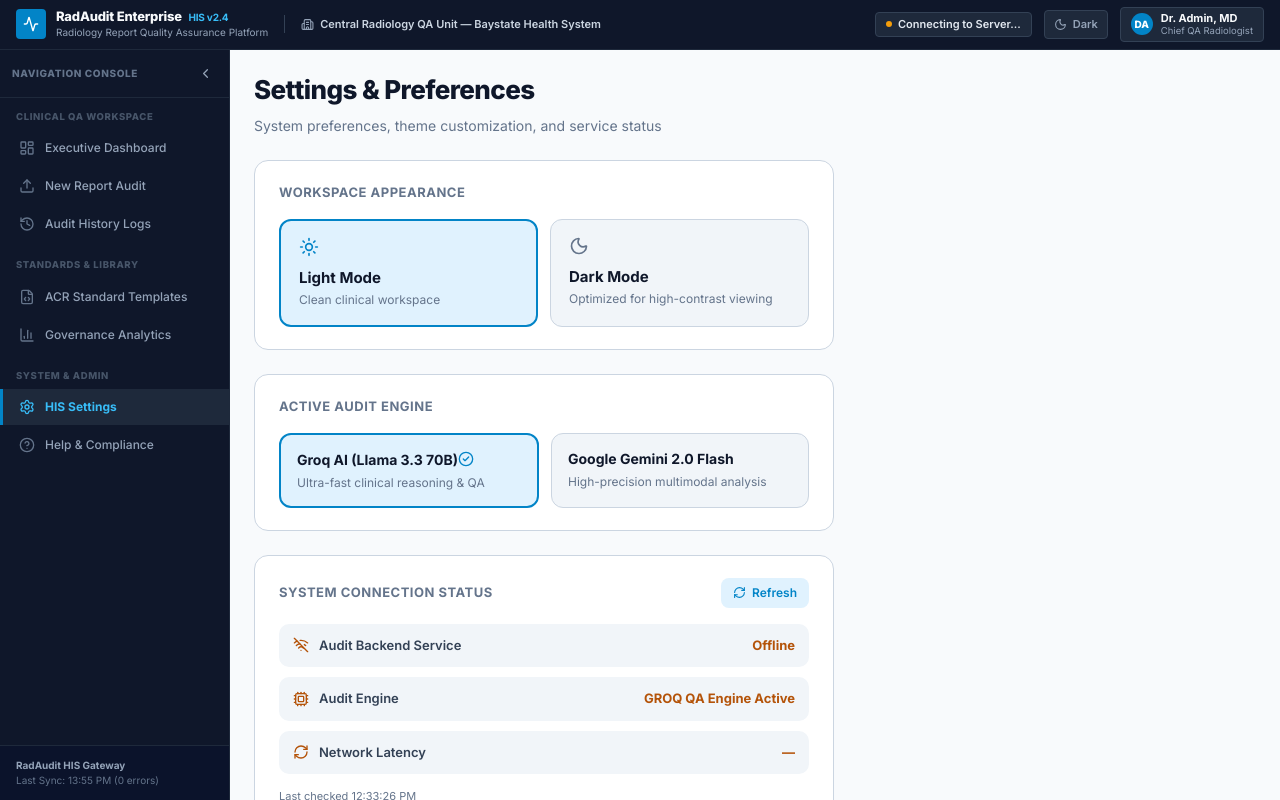
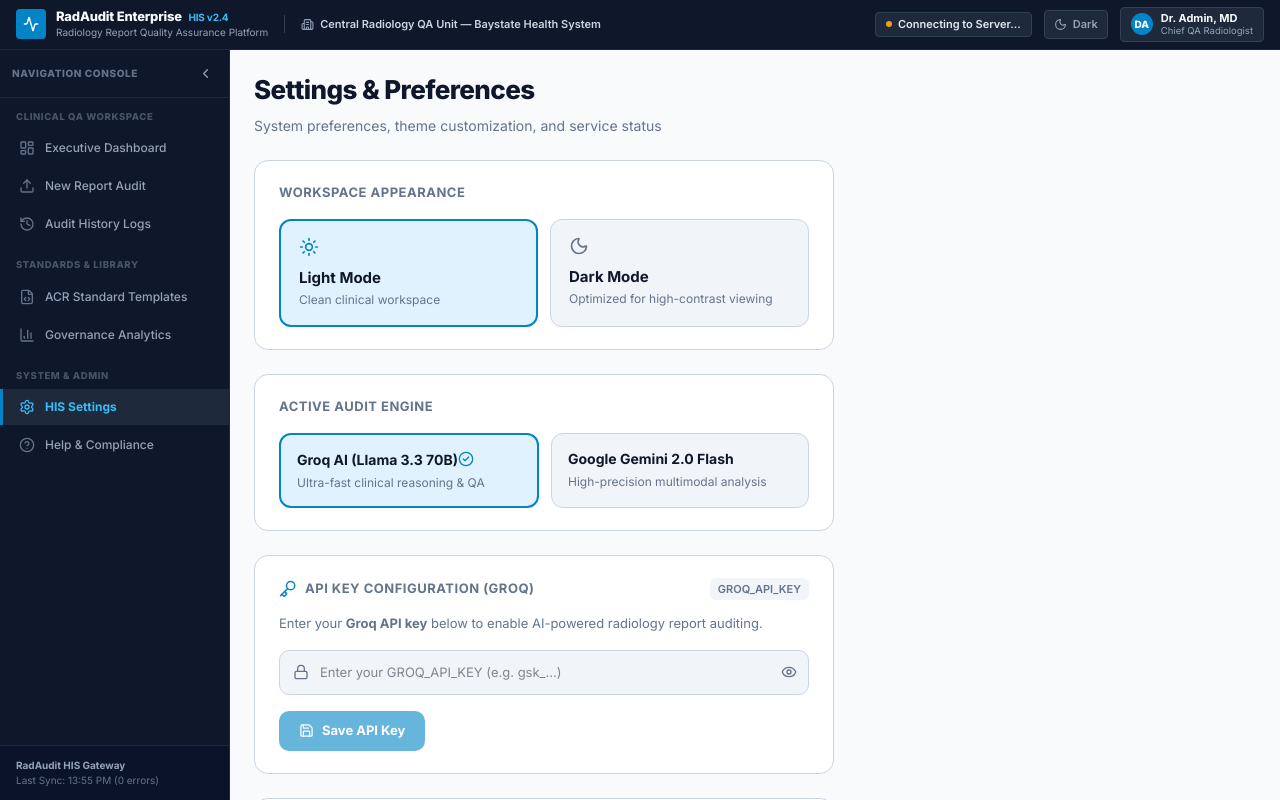
Before and after one commit to debanshidas/radiology-report-audit-app, a React (Vite) app: page / in a window 1280 px wide. Both pictures are taken after a click on the button "HIS Settings". Built offline with nearby package versions, Linux system fonts and the light colour scheme; no server answers; the HTML template or start-up script is replaced by a standard one.

Commit message:
Add API Key configuration card to HIS Settings page

```diff
--- a/src/App.jsx
+++ b/src/App.jsx
@@ -58,9 +58,14 @@ export default function App() {
   }, [provider]);
 
   useEffect(() => {
-    fetch(`/api/status?provider=${provider}`)
-      .then((r) => r.json().then((d) => setServerConnected(r.ok && d.online)))
-      .catch(() => setServerConnected(false));
+    const checkServer = () => {
+      fetch(`/api/status?provider=${provider}`)
+        .then((r) => r.json().then((d) => setServerConnected(Boolean(r.ok && d.online))))
+        .catch(() => setServerConnected(false));
+    };
+    checkServer();
+    const interval = setInterval(checkServer, 10000);
+    return () => clearInterval(interval);
   }, [provider]);
 
   const handleStartAudit = async () => {
@@ -168,7 +173,7 @@ export default function App() {
               {activePage === 'downloads' && <ReportTemplatesPage />}
               {activePage === 'analytics' && <AnalyticsPage />}
               {activePage === 'admin' && <AdminPage />}
-              {activePage === 'settings' && <SettingsPage theme={theme} setTheme={setTheme} serverConnected={serverConnected} provider={provider} setProvider={setProvider} />}
+              {activePage === 'settings' && <SettingsPage theme={theme} setTheme={setTheme} serverConnected={serverConnected} setServerConnected={setServerConnected} provider={provider} setProvider={setProvider} />}
               {activePage === 'about' && <AboutPage />}
             </motion.div>
           </AnimatePresence>
--- a/src/pages/SettingsPage.jsx
+++ b/src/pages/SettingsPage.jsx
@@ -1,7 +1,7 @@
 import React, { useEffect, useState } from 'react';
-import { Sun, Moon, Wifi, WifiOff, Cpu, RefreshCw, CheckCircle2 } from 'lucide-react';
+import { Sun, Moon, Wifi, WifiOff, Cpu, RefreshCw, CheckCircle2, Key, Eye, EyeOff, Save, Lock, Check } from 'lucide-react';
 
-export default function SettingsPage({ theme, setTheme, serverConnected, provider, setProvider }) {
+export default function SettingsPage({ theme, setTheme, serverConnected, setServerConnected, provider, setProvider }) {
   const [checking, setChecking] = useState(false);
   const [lastChecked, setLastChecked] = useState(null);
   const [latency, setLatency] = useState(null);
@@ -11,10 +11,12 @@ export default function SettingsPage({ theme, setTheme, serverConnected, provide
     const start = Date.now();
     try {
       const r = await fetch(`/api/status?provider=${provider || 'groq'}`);
-      await r.json();
+      const data = await r.json();
       setLatency(Date.now() - start);
+      if (setServerConnected) setServerConnected(Boolean(r.ok && data.online));
     } catch {
       setLatency(null);
+      if (setServerConnected) setServerConnected(false);
     } finally {
       setLastChecked(new Date());
       setChecking(false);
@@ -114,6 +116,9 @@ export default function SettingsPage({ theme, setTheme, serverConnected, provide
         </div>
       </div>
 
+      {/* API Key Configuration */}
+      <ApiKeyCard provider={provider} checkStatus={checkStatus} cardStyle={card} />
+
       {/* System & Network Status */}
       <div style={card}>
         <div style={{ display: 'flex', alignItems: 'center', justifyContent: 'space-between', marginBottom: '16px' }}>
@@ -185,3 +190,134 @@ export default function SettingsPage({ theme, setTheme, serverConnected, provide
     </div>
   );
 }
+
+function ApiKeyCard({ provider, checkStatus, cardStyle }) {
+  const providerName = (provider || 'groq') === 'groq' ? 'Groq' : 'Google Gemini';
+  const envVarName = (provider || 'groq') === 'groq' ? 'GROQ_API_KEY' : 'GEMINI_API_KEY';
+
+  const [apiKey, setApiKey] = useState('');
+  const [showKey, setShowKey] = useState(false);
+  const [saving, setSaving] = useState(false);
+  const [message, setMessage] = useState(null);
+
+  useEffect(() => {
+    // Read from localStorage or reset on provider change
+    const saved = localStorage.getItem(`${(provider || 'groq')}_api_key`) || '';
+    setApiKey(saved);
+    setMessage(null);
+  }, [provider]);
+
+  const handleSaveKey = async (e) => {
+    e.preventDefault();
+    if (!apiKey.trim()) return;
+    setSaving(true);
+    setMessage(null);
+
+    try {
+      // Save locally
+      localStorage.setItem(`${(provider || 'groq')}_api_key`, apiKey.trim());
+
+      // Send to server endpoint
+      const res = await fetch('/api/save-key', {
+        method: 'POST',
+        headers: { 'Content-Type': 'application/json' },
+        body: JSON.stringify({ provider: provider || 'groq', api_key: apiKey.trim() }),
+      });
+      const data = await res.json();
+      if (res.ok) {
+        setMessage({ type: 'success', text: `${providerName} API key saved successfully!` });
+        if (checkStatus) checkStatus();
+      } else {
+        setMessage({ type: 'error', text: data.error || 'Failed to save key on server.' });
+      }
+    } catch {
+      // Offline fallback: saved to localStorage
+      setMessage({ type: 'success', text: `${providerName} API key stored locally.` });
+    } finally {
+      setSaving(false);
+    }
+  };
+
+  return (
+    <div style={cardStyle}>
+      <div style={{ display: 'flex', alignItems: 'center', justifyContent: 'space-between', marginBottom: '14px' }}>
+        <div style={{ display: 'flex', alignItems: 'center', gap: '8px' }}>
+          <Key size={18} color="var(--accent)" />
+          <h2 style={{ fontSize: '13px', fontWeight: 700, color: 'var(--text-muted)', margin: 0, textTransform: 'uppercase', letterSpacing: '0.5px' }}>
+            API Key Configuration ({providerName})
+          </h2>
+        </div>
+        <span style={{ fontSize: '11px', fontWeight: 600, padding: '3px 8px', borderRadius: '6px', background: 'var(--surface-muted)', color: 'var(--text-muted)' }}>
+          {envVarName}
+        </span>
+      </div>
+
+      <p style={{ fontSize: '13px', color: 'var(--text-muted)', margin: '0 0 16px', lineHeight: '1.5' }}>
+        Enter your <strong>{providerName} API key</strong> below to enable AI-powered radiology report auditing.
+      </p>
+
+      <form onSubmit={handleSaveKey} style={{ display: 'flex', flexDirection: 'column', gap: '12px' }}>
+        <div style={{ position: 'relative', display: 'flex', alignItems: 'center' }}>
+          <Lock size={16} color="var(--text-muted)" style={{ position: 'absolute', left: '14px', pointerEvents: 'none' }} />
+          <input
+            type={showKey ? 'text' : 'password'}
+            value={apiKey}
+            onChange={(e) => setApiKey(e.target.value)}
+            placeholder={`Enter your ${envVarName} (e.g. ${provider === 'gemini' ? 'AIzaSy...' : 'gsk_...'})`}
+            style={{
+              width: '100%',
+              padding: '12px 42px 12px 40px',
+              borderRadius: '10px',
+              border: '1px solid var(--border)',
+              background: 'var(--surface-muted)',
+              color: 'var(--text-primary)',
+              fontSize: '13px',
+              outline: 'none',
+              fontFamily: showKey ? 'monospace' : 'inherit',
+            }}
+          />
+          <button
+            type="button"
+            onClick={() => setShowKey(!showKey)}
+            title={showKey ? 'Hide key' : 'Show key'}
+            style={{
+              position: 'absolute', right: '12px', background: 'none', border: 'none',
+              cursor: 'pointer', color: 'var(--text-muted)', display: 'flex', alignItems: 'center',
+            }}
+          >
+            {showKey ? <EyeOff size={16} /> : <Eye size={16} />}
+          </button>
+        </div>
+
+        <div style={{ display: 'flex', alignItems: 'center', justifyContent: 'space-between', marginTop: '4px' }}>
+          <button
+            type="submit"
+            disabled={saving || !apiKey.trim()}
+            style={{
+              display: 'flex', alignItems: 'center', gap: '8px',
+              padding: '10px 20px', borderRadius: '10px',
+              background: 'var(--accent)', color: '#ffffff', border: 'none',
+              fontSize: '13px', fontWeight: 700, cursor: saving || !apiKey.trim() ? 'not-allowed' : 'pointer',
+              opacity: saving || !apiKey.trim() ? 0.6 : 1,
+              transition: 'all 0.2s',
+            }}
+          >
+            {saving ? <RefreshCw size={15} style={{ animation: 'spin 1s linear infinite' }} /> : <Save size={15} />}
+            {saving ? 'Saving...' : 'Save API Key'}
+          </button>
+
+          {message && (
+            <div style={{
+              display: 'flex', alignItems: 'center', gap: '6px',
+              fontSize: '12px', fontWeight: 600,
+              color: message.type === 'success' ? 'var(--success)' : 'var(--danger, #ef4444)',
+            }}>
+              {message.type === 'success' && <Check size={14} />}
+              {message.text}
+            </div>
+          )}
+        </div>
+      </form>
+    </div>
+  );
+}
```
